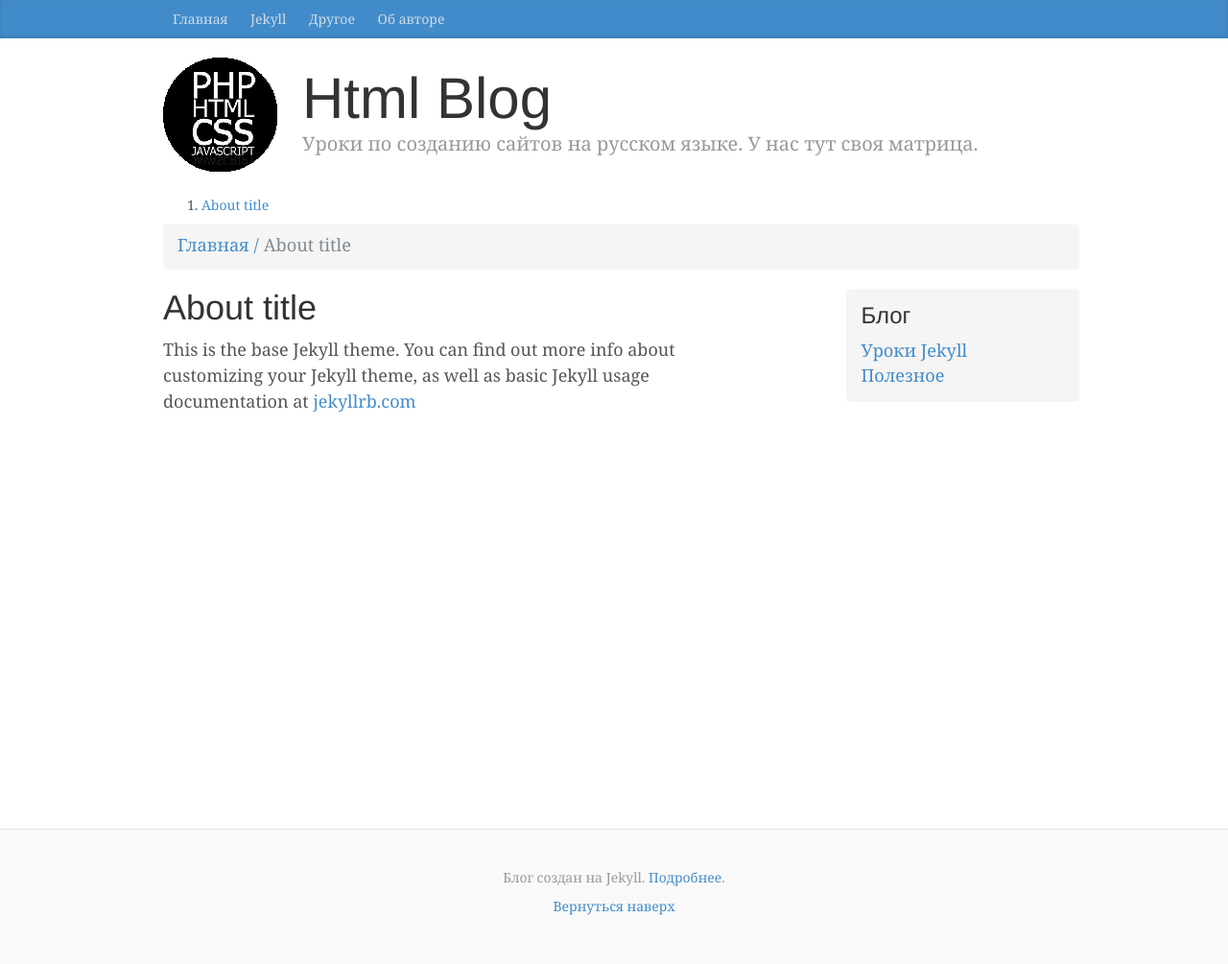
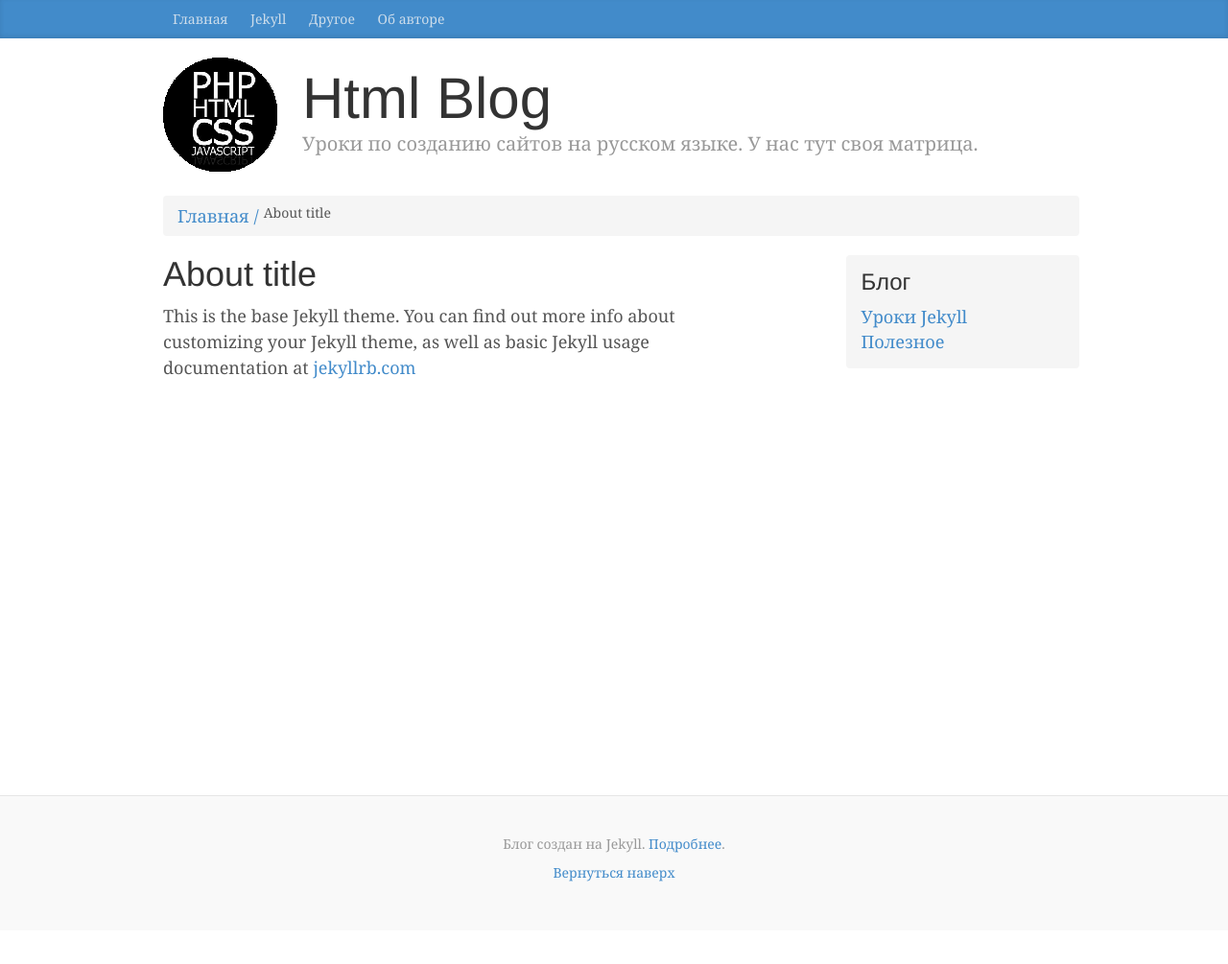
Before and after one commit to htmlblog/htmlblog.github.io, a Jekyll site: the page built from about.md, in a window 1280 px wide. Shown: the whole page at 96% size. Built offline with Jekyll 4.4.1, drawn with Linux system fonts in a browser that asks for light colours; comment, search, counter and statistics services are not loaded; after the commit the page ends 970 px from its top, so only the background shows below that.

Commit message:
Update nav-breadcrumbs.html

```diff
--- a/_includes/nav-breadcrumbs.html
+++ b/_includes/nav-breadcrumbs.html
@@ -1,17 +1,3 @@
-<ol itemscope itemtype="http://schema.org/BreadcrumbList">
-
-
-
-  <li itemprop="itemListElement" itemscope itemtype="http://schema.org/ListItem">
-     <a itemprop="item" href="{{ site.url }}{{ page.url }}">
-       <span itemprop="name">{{ page.title }}</span>
-     </a>
-    <meta itemprop="position" content="{{counter}}" />
-  </li>
-
-</ol>
-
-
 {% capture url %}{% if page.language%}{{ page.url | remove: "/" | remove: page.language }}{% else %}{{ page.url | remove: "/" }}{% endif %}{% endcapture %}
 {% if url.size > 0 %}
   <nav class="breadcrumbs hidden-sm-down">
@@ -29,25 +15,8 @@
         {% continue %}
       {% endif %}
 
-      <!-- Skip if language directory -->
-      {% if page.language %}
-        {% assign langpath = crumb.url | remove: "/" %}
-        {% if langpath == page.language %}
-          {% continue %}
-        {% endif %}
-      {% endif %}
-
-      <!-- Get breadcrumb title. Insert snippet from configuration description to translates breadcrumb if language plugin is installed and YAML subset is set -->
-      {% assign caption = crumb.title %}
-
-      <!-- SEO data -->
-      {% assign position = position  | plus: 1 %}
-
-      <li class="breadcrumb-item{% if crumb.url == page.url %} active{% endif %}" property="itemListElement" typeof="ListItem">
-        {% if crumb.url != page.url %}<a property="item" typeof="WebPage" href="{{ crumb.url | prepend: site.baseurl | prepend: site.url }}">{% endif %}
-        <span property="name">{{ caption }}</span>
-        {% if crumb.url != page.url %}</a>{% endif %}
-        <meta property="position" content="{{ position }}" />
+      <li itemprop="itemListElement" itemscope itemtype="http://schema.org/ListItem">
+           <span itemprop="name">{{ page.title }}</span>
       </li>
 
     {% endfor %}
```
